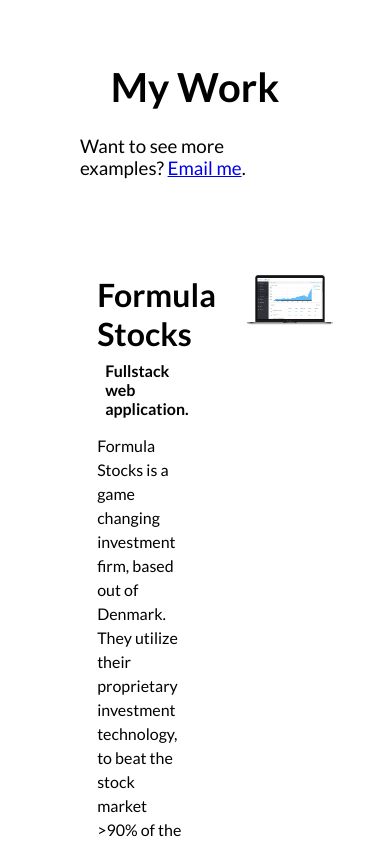
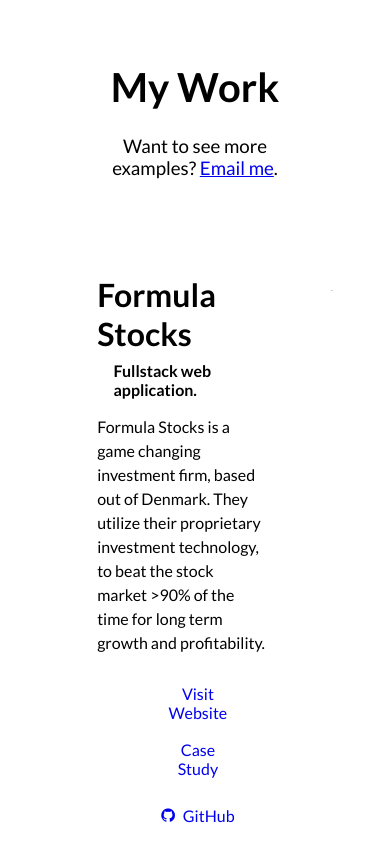
Before and after one commit to MarkLyck/Portfolio-v2.0, a React app: page / in a window 390 px wide. Shown: the part 2480-3324 px from the top of the page. Built offline with nearby package versions, Linux system fonts and the light colour scheme.

Commit message:
titles and subtitles responsive

```diff
--- a/src/components/Work/work.css
+++ b/src/components/Work/work.css
@@ -20,7 +20,7 @@
       margin-bottom: 64px;
     }
     .content {
-      width: calc(50% - 32px);
+      width: 100%;
       max-width: 440px;
       margin-right: 32px;
       .project-title {
@@ -66,6 +66,10 @@
       img {
         width: 100%;
         height: auto;
+        transition: transform 0.5s;
+        &:hover {
+          transform: scale(1.1);
+        }
       }
     }
     .line {
--- a/src/index.css
+++ b/src/index.css
@@ -59,8 +59,10 @@
 .title {
   margin-bottom: 24px;
   font-size: 40px;
+  text-align: center;
 }
 .subtitle {
   margin-bottom: 64px;
   font-weight: normal;
+  text-align: center;
 }
```
